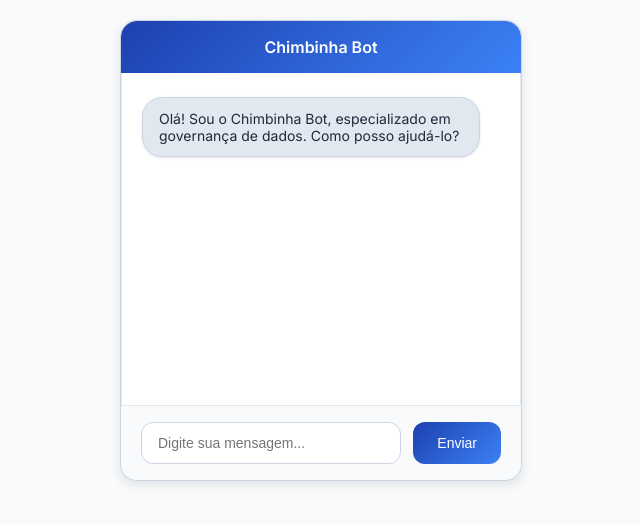
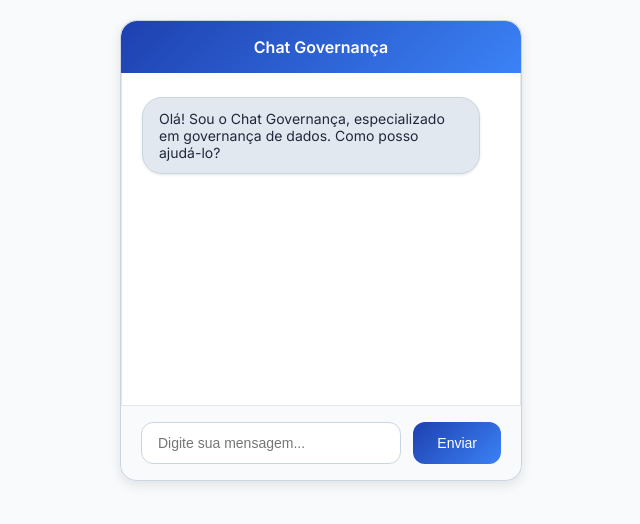
Before and after one commit to Victormartinsilva/Chat_Bot, a Flask app: page / in a window 1280 px wide. Shown: the top 524 px of the page, without its empty margins (319-959 px from the left). Run offline with Flask 3, Linux system fonts and the light colour scheme.

Commit message:
feat: Renomear chatbot de 'chimbinha' para 'chat governanÃ§a' - Atualizar todas as referÃªncias no cÃ³digo e documentaÃ§Ã£o - Renomear arquivo de avatar - Manter funcionalidade especializada em governanÃ§a de dados

```diff
--- a/setup.py
+++ b/setup.py
@@ -1,6 +1,6 @@
 #!/usr/bin/env python3
 """
-Script de configuração para o Chimbinha Bot
+Script de configuração para o Chat Governança
 """
 
 import os
@@ -20,7 +20,7 @@ def install_requirements():
 
 def create_env_file():
     """Cria arquivo .env de exemplo"""
-    env_content = """# Configurações do Chimbinha Bot
+    env_content = """# Configurações do Chat Governança
 FLASK_ENV=development
 FLASK_DEBUG=True
 PORT=5000
@@ -35,7 +35,7 @@ PORT=5000
 
 def main():
     """Função principal"""
-    print("🎸 Configurando Chimbinha Bot...")
+    print("🎸 Configurando Chat Governança...")
     print("=" * 40)
 
     # Instalar dependências
--- a/templates/index.html
+++ b/templates/index.html
@@ -3,7 +3,7 @@
 <head>
   <meta charset="UTF-8" />
   <meta name="viewport" content="width=device-width, initial-scale=1" />
-  <title>Chimbinha Bot - Widget</title>
+  <title>Chat Governança - Widget</title>
   <style>
     @import url('https://fonts.googleapis.com/css2?family=Inter:wght@400;500;600&display=swap');
 
@@ -14,7 +14,7 @@
       background: #f8fafc;
     }
 
-    #chimbinha-widget {
+    #chat-governanca-widget {
       position: relative;
       width: 100%;
       max-width: 400px;
@@ -30,7 +30,7 @@
       overflow: hidden;
     }
 
-    #chimbinha-header {
+    #chat-governanca-header {
       background: linear-gradient(135deg, #1e40af, #3b82f6);
       color: white;
       padding: 16px 20px;
@@ -131,14 +131,14 @@
     }
 
     @media (max-width: 768px) {
-      #chimbinha-widget {
+      #chat-governanca-widget {
         width: 95%;
         margin: 10px auto;
         border-radius: 12px;
         max-height: 500px;
       }
 
-      #chimbinha-header {
+      #chat-governanca-header {
         font-size: 14px;
         padding: 12px 16px;
       }
@@ -155,8 +155,8 @@
 </head>
 <body>
 
-<div id="chimbinha-widget">
-  <div id="chimbinha-header">Chimbinha Bot</div>
+<div id="chat-governanca-widget">
+  <div id="chat-governanca-header">Chat Governança</div>
   <div id="chatbox"></div>
   <div class="input-container">
     <input type="text" id="mensagem" placeholder="Digite sua mensagem..." />
@@ -186,7 +186,7 @@
     // Mostra indicador de carregamento
     const loadingDiv = document.createElement('div');
     loadingDiv.className = 'chat bot';
-    loadingDiv.innerHTML = `<div>Chimbinha está processando...</div>`;
+    loadingDiv.innerHTML = `<div>Chat Governança está processando...</div>`;
     chatbox.appendChild(loadingDiv);
     chatbox.scrollTop = chatbox.scrollHeight;
 
@@ -235,7 +235,7 @@
   // Adiciona mensagem inicial
   const botDiv = document.createElement('div');
   botDiv.className = 'chat bot';
-  botDiv.innerHTML = '<div>Olá! Sou o Chimbinha Bot, especializado em governança de dados. Como posso ajudá-lo?</div>';
+  botDiv.innerHTML = '<div>Olá! Sou o Chat Governança, especializado em governança de dados. Como posso ajudá-lo?</div>';
   chatbox.appendChild(botDiv);
   chatbox.scrollTop = chatbox.scrollHeight;
 </script>
```
Also changed, not shown: chatbot.py (+5 -5 lines), README.md, static/chat-governanca-avatar.png (renamed from static/chimbinha-avatar.png), 2 other files.
